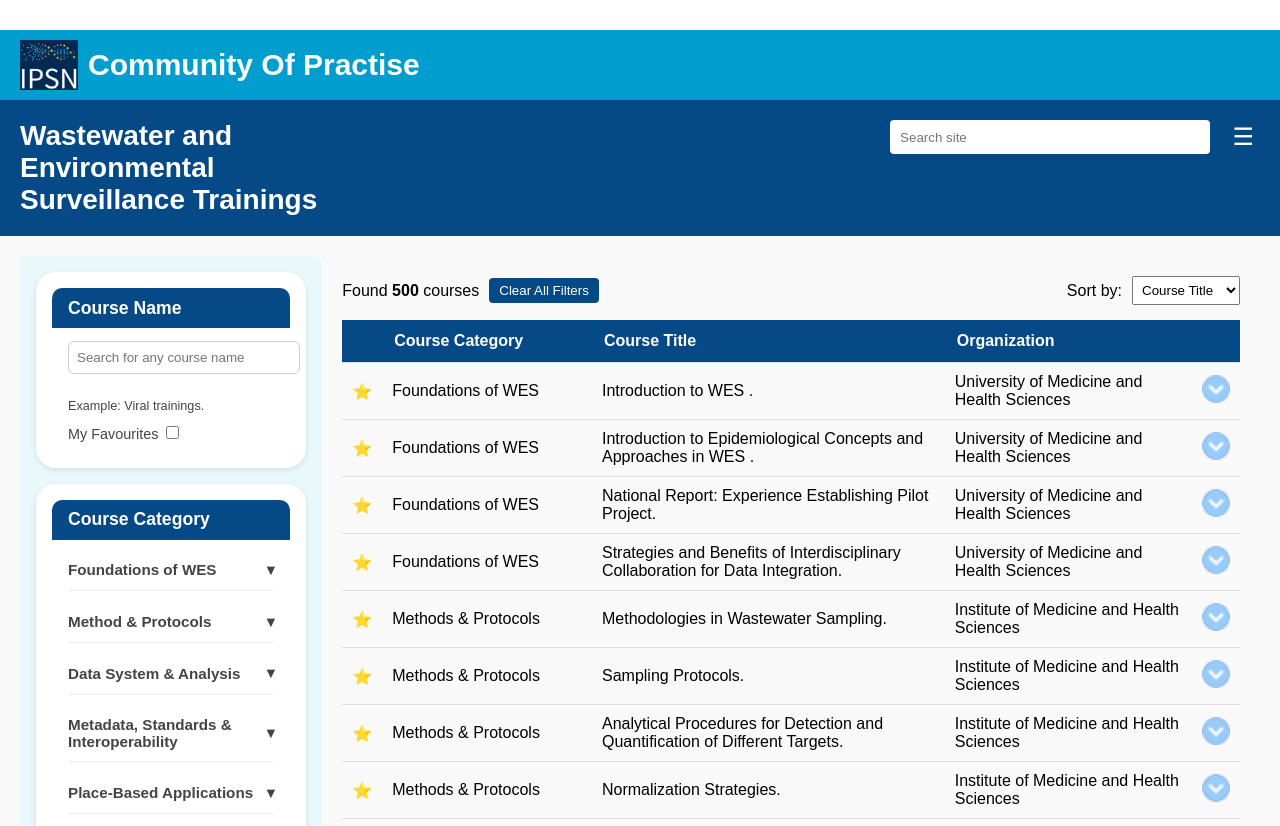
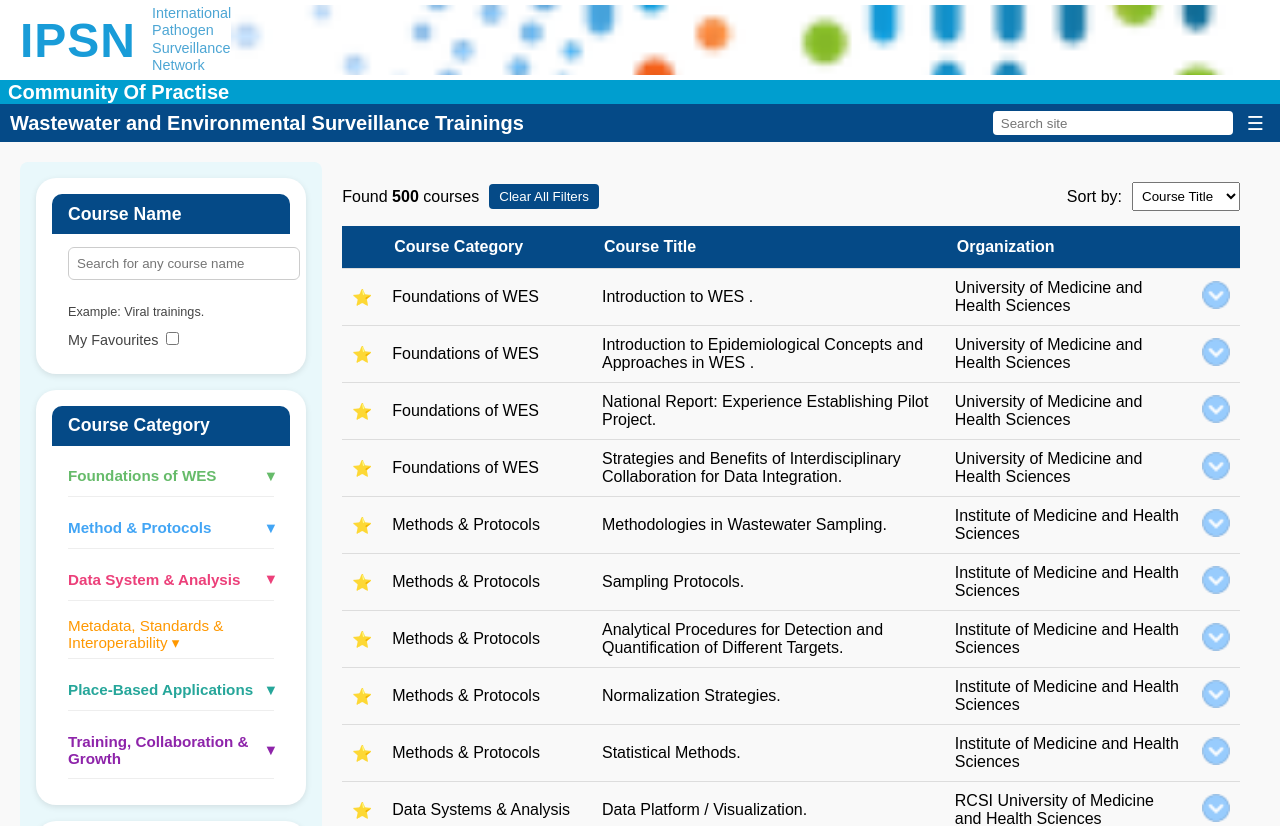
Before and after one commit to MentSource/COP_WES_Training_Project, a website: page index.html in a window 1280 px wide. Shown: the top 826 px of the page. Drawn offline with Linux system fonts and the light colour scheme.

Commit message:
intregrations

```diff
--- a/index.html
+++ b/index.html
@@ -13,16 +13,25 @@
 
    <header>
     <div class="top-bar">
-      <a href="#"> </a>
+
+      <div class="banner-text">
+       <h2>IPSN</h2>
+        <p>International<br>Pathogen<br>Surveillance<br>Network</p>
+      </div>
+
+     <div class="dna" >
+       <!-- <img src="images/logo_smallest.png" alt="WHO IPSN COP WES Training"> -->
+     </div>
+      <!-- <a href="#"> </a> -->
       <!-- <div class="auth-links">
         <a href="#">Join</a>
         <a href="#">Log in</a>
       </div> -->
     </div>
+
     <nav class="main-nav">
-      <div class="logo">
-        <img src="images/logo1.png" alt="WHO IPSN COP WES Training">
-        <h1>Community Of Practise </h1>
+      <div class="nav-text">
+        <h3>Community Of Practise</h3>
       </div>
       <!-- <ul>
         <li><a href="#">Communities</a></li>
@@ -80,10 +89,10 @@
 
         <ul class="career-list">
           <li class="dropdown">
-        <div class="dropdown-header">
+        <div class="dropdown-header green">
          <span>Foundations of WES</span>
-        <span class="arrow">&#9662;</span>
-      </div>
+         <span class="arrow">&#9662;</span>
+        </div>
       <ul class="dropdown-content">
         <li>Introduces the purpose, value,
           and interdisciplinary nature of Wastewater
@@ -96,7 +105,7 @@
     </li>
 
     <li class="dropdown">
-      <div class="dropdown-header">
+      <div class="dropdown-header blue">
         <span>Method & Protocols</span>
         <span class="arrow">&#9662;</span>
       </div>
@@ -109,7 +118,7 @@
     </li>
 
     <li class="dropdown">
-      <div class="dropdown-header">
+      <div class="dropdown-header pink">
         <span>Data System & Analysis </span>
         <span class="arrow">&#9662;</span>
       </div>
@@ -123,7 +132,7 @@
     </li>
 
     <li class="dropdown">
-      <div class="dropdown-header">
+      <div class="dropdown- orange">
         <span>Metadata, Standards & Interoperability</span>
         <span class="arrow">&#9662;</span>
       </div>
@@ -137,7 +146,7 @@
     </li>
 
     <li class="dropdown">
-      <div class="dropdown-header">
+      <div class="dropdown-header teal">
         <span>Place-Based Applications</span>
         <span class="arrow">&#9662;</span>
       </div>
@@ -152,7 +161,7 @@
     </li>
 
     <li class="dropdown">
-      <div class="dropdown-header">
+      <div class="dropdown-header purple">
         <span>Training, Collaboration & Growth</span>
         <span class="arrow">&#9662;</span>
       </div>
--- a/style.css
+++ b/style.css
@@ -14,65 +14,110 @@ header {
   justify-content: space-between;
   padding: 5px 20px;
   background: white;
-  height: 20px;
+  height: 70px;
 }
+
+.banner-text{
+  color:#199cd8;
+  text-align: left;
+  display: flex;
+  align-items: flex-start;
+  gap: 1rem;
+}
+.banner-text h2{
+  margin:0 ;
+  font-size:3rem;
+  letter-spacing:1px;
+  flex-shrink: 0;
+  align-self: center;
+}
+.banner-text p{
+  margin: 0;
+  font-size:0.9rem;
+  color:#4da6d4;
+  line-height:1.2;
+  flex-shrink: 0;
+}
+
+.dna {
+  flex: 1;
+  min-height: 50px;
+  background-image: url("images/logo.png");
+  background-size: cover;
+  background-position: center;
+  background-repeat: no-repeat;
+  border-radius: 8px;
+}
+
+
 .main-nav {
   display: flex;
   justify-content: space-between;
   align-items: center;
-  padding: 10px 20px;
+  padding: 2px 8px;
   background: #009ecf;
+  height: 20px;
 }
 
-.logo {
+.nav-text {
   display: flex;
   align-items: center;
   gap: 10px;
 }
 
-.logo img {
-  height: 50px;
-  width: auto;
-}
-
-.logo h1 {
-  font-size: 30px;
+.nav-text h3 {
+  font-size: 20px;
   color: white;
   margin: 0;
+  line-height: 1;
 }
-/* .main-nav ul {
-  list-style: none;
-  display: flex;
-  gap: 20px;
-  margin: 0;
-  padding: 0;
-}
-
-.main-nav a {
-  color: white;
-  text-decoration: none;
-  text-decoration: none;
-  font-weight: 500;
-} */
 
 /* Hero */
 .hero {
   background:#054a87;
   color: white;
-  padding: 20px;
-  justify-content: flex-start;
-  align-items: flex-start;
   display: flex;
+  justify-content: space-between;
+  align-items: center;
+  padding: 4px 10px;
+  height: 30px;
 }
 
 .hero h2 {
   margin: 0;
-  font-size: 28px;
-  font-weight: bold;
+  font-size: 20px;
+  font-weight:600;
   color: white;
-  text-align: left;
 }
-.hero-buttons button {
+
+.top-right{
+  display: flex;
+  align-items: center;
+  justify-content: flex-end;
+  gap: 0.5rem;
+  white-space: nowrap;
+
+}
+
+.hamburger{
+  font-size: 1.2rem;
+  background: none;
+  border: none;
+  color: #fff;
+  cursor: pointer;
+
+
+}
+
+#global-search{
+  padding:0.3rem 0.5rem ;
+  width: 15rem;
+  border:none;
+  border-radius:4px;
+
+}
+
+/* .hero-buttons button {
   margin: 10px;
   padding: 10px 20px;
   border: none;
@@ -80,7 +125,7 @@ header {
   color: #054a87;
   cursor: pointer;
   border-radius: 5px;
-}
+} */
 
 /* Main Layout */
 main {
@@ -120,36 +165,6 @@ thead th {
   text-align: left;
   font-weight: bold;
   color: #fff;
-}
-
-.top-right{
-  display: flex;
-  align-items: center;
-  justify-content: flex-start;
-  gap: 1rem;
-  white-space: nowrap;
-
-}
-
-.hamburger{
-  display: block;
-  font-size: 1.5rem;
-  background: none;
-  border: none;
-  color: #fff;
-  cursor: pointer;
-  margin-left:0,5rem;
-
-}
-
-#global-search{
-  padding:.6rem ;
-  width: 20rem;
-  border:none;
-  border-radius:4px;
-  margin-left:35rem;
-  align-items:center;
-
 }
 
 
@@ -289,6 +304,14 @@ thead th {
   font-weight: bold;
   padding: 5px 0;
 }
+
+.dropdown-header.green .header-text { color: #66bb6a; }
+.dropdown-header.blue .header-text { color: #42a5f5; }
+.dropdown-header.pink .header-text { color: #ec407a; }
+.dropdown-header.orange .header-text { color: #ff9800; }
+.dropdown-header.teal .header-text { color: #26a69a; }
+.dropdown-header.purple .header-text { color: #8e24aa; }
+
 
 .arrow {
   transition: transform 0.3s ease;
```
Also changed, not shown: images/logo.png (added), images/logo_smallest.png (added).
